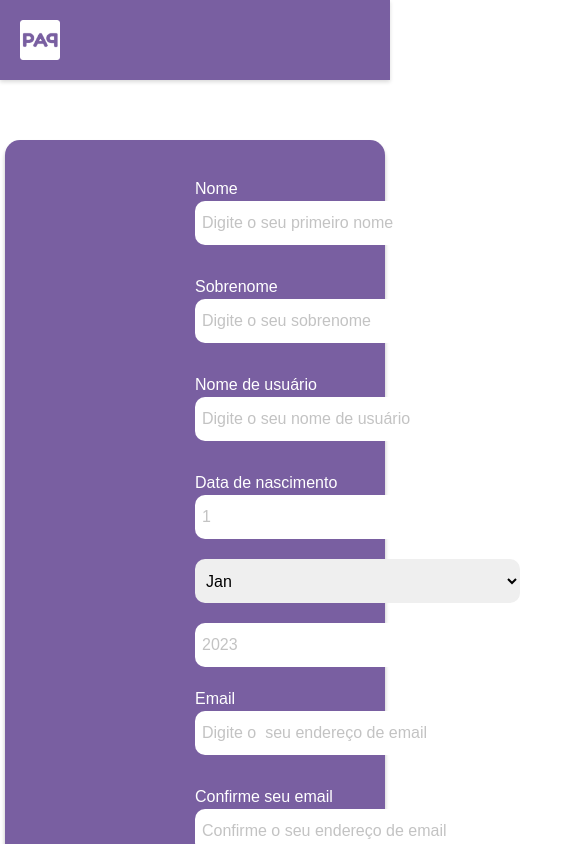
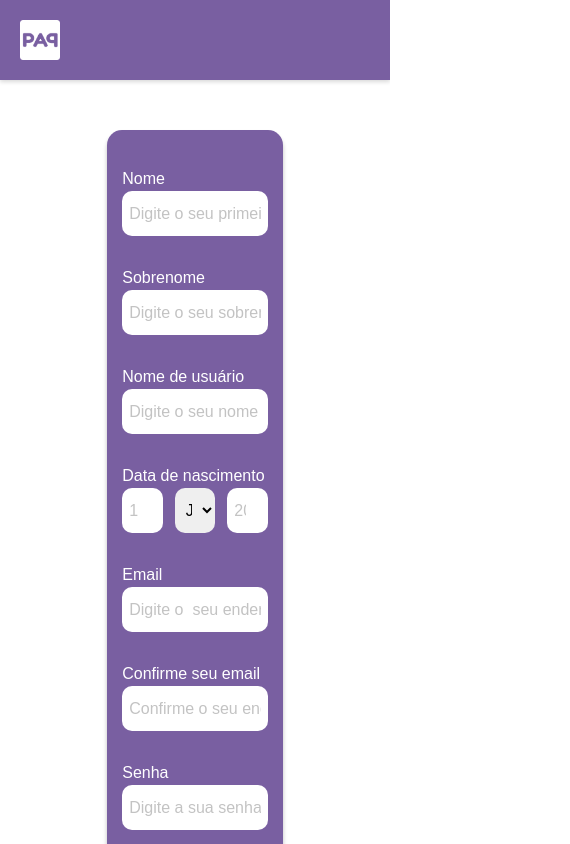
Before and after one commit to Post-and-Play/bullet-bill, a React (Create React App) app: page /cadastro in a window 390 px wide. Shown: the top 844 px of the page, 570 px wide, since content can reach past the window. Built offline with nearby package versions, Linux system fonts and the light colour scheme.

Commit message:
Correção responsividade

```diff
--- a/src/Cadastro.css
+++ b/src/Cadastro.css
@@ -1,35 +1,90 @@
 /* Classes */
+.cadastro__page-container {
+    /* width: 100vw; */
+    /* height: 100vh; */
+    display: flex;
+    justify-content: center;
+    align-items: center;
+}
+
 .labelCadastro {
     margin-bottom: 0rem;
+    /* width: 50%; */
 }
 
 .cadastro {
+    margin-top: 50px;
     background-color: #795FA1;
     height: auto;
-    width: 53.375rem;
-    margin: 60px auto;
+    width: 50%;
+    /* position: absolute; */
+    left: 0;
+    right: 0;
+    /* margin: 60px auto; */
     padding: 2.3125rem 0.9375rem;
     border-radius: 0.9375rem;
     color: #fff;
     display: flex;
-    flex-direction: row;
+    flex-direction: row !important;
     box-shadow: 0rem 0.25rem 0.25rem rgba(0, 0, 0, 0.25);
+    box-sizing: border-box;
 }
 
-.container {
+.cadastro__container {
     height: 100%;
-    text-align: start !important;
+    width: 100%;
+    text-align: start;
+    display: flex;
+    flex-wrap: wrap;
+    flex-direction: column;
+    box-sizing: border-box;
+    /* justify-content: space-between; */
+}
+
+.cadastro__row-container {
+    display: flex;
+    flex-wrap: wrap;
+    flex-direction: row;
+    justify-content: space-between;
+    width: 100%;
+}
+
+.cadastro__input-container {
+    display: flex;
+    flex-grow: 0;
+    flex-basis: 1;
+    flex-direction: column;
+    width: 45%;
+}
+
+.cadastro__data-container {
+    display: flex;
+    flex-direction: column;
+    /* width: 100%; */
+}
+
+.cadastro__data-container {
+    display: flex;
+    flex-direction: column;
+    width: 45%;
+}
+
+.cadastro__select-data-container {
+    display: flex;
+    flex-direction: row;
+    /* flex-wrap: wrap; */
+    /* justify-content: space-between; */
 }
 
 .inputCadastro {
     border: none;
     outline: none;
     height: 45px;
-    width: 23.4375rem;
+    width: 100%;
     border-radius: 0.625rem;
     border-color: transparent;
     margin-bottom: 1.875rem;
-    margin-right: 3.125rem;
+    /* margin-right: 3.125rem; */
     padding: 0.4375rem;
     white-space: nowrap;
 }
@@ -39,7 +94,7 @@
 }
 
 .inputData {
-    width: 7.0625rem;
+    /* width: 7.0625rem; */
     margin-right: 1.125rem;
 }
 
@@ -63,8 +118,10 @@
 
 .cadastro__botao-container {
     display: flex;
+    flex-wrap: wrap;
     flex-direction: row;
     justify-content: space-between;
+    width: 100%;
 }
 
 .cadastro__botao {
@@ -192,79 +249,38 @@
 }
 
 /* Media Queries */
-/* Celular */
-@media(max-width: 767px) {
+
+/* Tablet */
+@media(max-width: 1024px) {
     .cadastro {
-        display: flex;
+        width: 45vw;
+        margin-bottom: 3.125rem;
+        justify-content: center;
+    }
+
+    .cadastro__row-container {
         flex-direction: column;
-        width: 23.75rem;
-        height: 72.75rem;
-        margin-bottom: 3.125rem;
+        /* align-items: center; */
+    }
+
+    .cadastro__input-container {
+        width: 100%;
     }
 
     .inputCadastro {
-        height: 2.75rem;
-        width: 20.3125rem;
+        width: 100%;
     }
 
-    select.inputCadastro {
-        height: 2.75rem;
-        width: 20.3125rem;
+    .cadastro__data-container {
+        width: 100%;
+    }
+
+    .cadastro__select-data-container {
+        justify-content: space-between;
     }
 
     .inputData {
-        margin-bottom: 1.25rem;
-    }
-
-    .cadastro__botao-container {
-        flex-direction: column;
-    }
-
-    .cadastro__botao {
-        width: 100%;
-    }
-
-    .cadastro__btnVoltar {
-        margin-bottom: 1.875rem;
-        font-weight: 500;
-    }
-
-    .blob {
-        display: none;
-    }
-
-    .termosUso {
-        position: fixed;
-        top: 0;
-        bottom: 0;
-        left: 0;
-        right: 0;
-        margin: auto;
-        width: 25rem;
-        height: 70%;
-        padding: 1.25rem;
-        /* margin-top: 4.6875rem; */
-    }
-
-    .termosUso_texto {
-        padding: 1.0625rem;
-        /* height: 94%; */
-    }
-}
-
-/* Tablet */
-@media(min-width: 768px) and (max-width: 991px) {
-    .cadastro {
-        width: 46.875rem;
-        margin-bottom: 3.125rem;
-    }
-
-    .inputCadastro {
-        width: 20rem;
-    }
-
-    .inputData {
-        width: 6.1688rem;
+        width: 30%;
         margin-right: 0.75rem;
     }
 
@@ -278,7 +294,13 @@
         width: 18.3rem;
     }
 
+    .cadastro__botao {
+        width: 100%;
+        margin-bottom: 50px;
+    }
+
     .termosUso {
+        position: fixed;
         width: 40.625rem;
         height: 39.375rem;
         padding: 1.25rem;
--- a/src/Cadastro.js
+++ b/src/Cadastro.js
@@ -99,22 +99,27 @@ const Cadastro = () => {
     return (
         <div>
             <Navbar hideSearchbar={true} />
+            <div className="cadastro__page-container">
                 <form className='cadastro'>
-                <div className="container">
-                    <label>
+                    <div className="cadastro__container">
+                        <div className="cadastro__row-container">
+                            <label className='cadastro__input-container'>
                                 <p className='labelCadastro'>Nome</p>
                                 <input className='inputCadastro' placeholder='Digite o seu primeiro nome' type="text" name="name" value={nomeInput} onChange={(e) => handleInputChange(e, setNomeInput)} />
                             </label>
-                    <label>
+                            <label className='cadastro__input-container'>
                                 <p className='labelCadastro'>Sobrenome</p>
                                 <input className='inputCadastro lastInput' placeholder='Digite o seu sobrenome' type="text" name="name" value={sobrenomeInput} onChange={(e) => handleInputChange(e, setSobrenomeInput)} />
                             </label>
-                    <label>
+                        </div>
+                        <div className="cadastro__row-container">
+                            <label className='cadastro__input-container'>
                                 <p className='labelCadastro'>Nome de usuário</p>
                                 <input className='inputCadastro' placeholder='Digite o seu nome de usuário' type="text" name="username" value={nomeUserInput} onChange={(e) => handleInputChange(e, setNomeUserInput)} />
                             </label>
-                    <label>
+                            <label className='cadastro__data-container'>
                                 <p className='labelCadastro'>Data de nascimento</p>
+                                <div className="cadastro__select-data-container">
                                     <input className='inputCadastro inputData inputDia' placeholder='1' type="number" name='dia' value={diaInput} onChange={(e) => handleInputChange(e, setDiaInput)} ></input>
                                     <select className='inputCadastro inputData inputMes' placeholder='Jan' name="mes" id="mes">
                                         <option value="Janeiro">Jan</option>
@@ -131,23 +136,29 @@ const Cadastro = () => {
                                         <option value="Dezembro">Dez</option>
                                     </select>
                                     <input className='inputCadastro inputData inputAno lastInput' placeholder='2023' type="number" name='ano' value={anoInput} onChange={(e) => handleInputChange(e, setAnoInput)} ></input>
+                                </div>
                             </label>
-                    <label>
+                        </div>
+                        <div className="cadastro__row-container">
+                            <label className='cadastro__input-container'>
                                 <p className='labelCadastro'>Email</p>
                                 <input className='inputCadastro' placeholder='Digite o  seu endereço de email' type="email" name="email" value={emailInput} onChange={(e) => handleInputChange(e, setEmailInput)} />
                             </label>
-                    <label>
+                            <label className='cadastro__input-container'>
                                 <p className='labelCadastro'>Confirme seu email</p>
                                 <input className='inputCadastro lastInput' placeholder='Confirme o seu endereço de email' type="email" name="emailC" value={confirmEmailInput} onChange={(e) => handleInputChange(e, setConfirmEmailInput)} />
                             </label>
-                    <label>
+                        </div>
+                        <div className="cadastro__row-container">
+                            <label className='cadastro__input-container'>
                                 <p className='labelCadastro'>Senha</p>
                                 <input className='inputCadastro' placeholder='Digite a sua senha' type="password" name="senha" value={senhaInput} onChange={(e) => handleInputChange(e, setSenhaInput)} />
                             </label>
-                    <label>
+                            <label className='cadastro__input-container'>
                                 <p className='labelCadastro'>Confirme sua senha</p>
                                 <input className='inputCadastro lastInput' placeholder='Confirme a sua senha' type="password" name="senhaC" value={confirmSenhaInput} onChange={(e) => handleInputChange(e, setConfirmSenhaInput)} />
                             </label>
+                        </div>
                         <div className="row">
                             <label>
                                 <input className='termos termosCB' type="checkbox" name="name" checked={isChecked} onChange={handleCheckboxChange} />
@@ -159,7 +170,8 @@ const Cadastro = () => {
                             <button className='cadastro__botao cadastro__btnCadastrar' type="submit" value="Cadastrar" onClick={handleButtonClick} >Cadastrar</button>
                         </div>
                     </div>
-            </form>
+                </form >
+            </div>
             {termsBox &&
                 <div className="container termosUso__container">
                     <div className="termosUso">
@@ -209,7 +221,7 @@ const Cadastro = () => {
             {emailIgualPopup && <div className='cadastro__camposPopup'>Os emails devem ser iguais!</div>}
             {senhaIgualPopup && <div className='cadastro__camposPopup'>As senhas devem ser iguais!</div>}
             {termosPopup && <div className='cadastro__camposPopup'>Os termos de uso devem ser aceitos!</div>}
-        </div>
+        </div >
     )
 }
 
--- a/src/Home.css
+++ b/src/Home.css
@@ -61,7 +61,7 @@
 }
 
 .custom-container {
-    /* margin-top: 20px; */
+    margin-top: 100px;
     /* width: 100%; */
     max-width: 100%;
     /* Largura máxima personalizada */
--- a/src/Login.css
+++ b/src/Login.css
@@ -2,12 +2,18 @@
     margin-bottom: 59px;
 }  */
 
+.login,
+.destaqueContainer {
+    margin-top: 50px;
+}
+
 .login__container {
     display: flex;
+    flex-direction: column;
     justify-content: space-between;
-    margin-top: 60px;
-    height: 100vh;
-    width: 100vw;
+    /* margin-top: 60px; */
+    /* height: 100vh; */
+    width: 100%;
 }
 
 .login-page__container {
@@ -54,7 +60,7 @@
     color: #fff;
     border-radius: 0.9375rem;
     width: 28.75rem;
-    height: 40.625rem;
+    height: auto;
     float: right;
     margin-right: 6.25rem;
     margin-bottom: 8.75rem;
@@ -224,6 +230,7 @@
         left: 0;
         right: 0;
         margin: auto;
+        margin-top: 50px;
         position: absolute;
     }
 
--- a/src/Login.js
+++ b/src/Login.js
@@ -46,7 +46,7 @@ const Login = () => {
                         </p>
                     </div>
                     <form className='login'>
-                        <div className="container">
+                        <div className="login__container">
                             <label className='labelContainer'>
                                 <p className='textoInput'>Email</p>
                                 <input className='inputLogin' placeholder='Digite o seu email' type="email" value={emailInput} onChange={(e) => handleInputChange(e, setEmailInput)} />
--- a/src/Perfil.js
+++ b/src/Perfil.js
@@ -17,6 +17,7 @@ import FotoPerfil from './image/perfil-cleber.png'
 
 import Stray from './icons/Render background/icon-Stray.png'
 import Valorant from './icons/Render background/icon - valorant.png'
+import NeonWhite from './icons/Render background/icon - Neon White.png'
 
 import { FaUserPlus, FaCheck } from 'react-icons/fa';
 import { FontAwesomeIcon } from '@fortawesome/react-fontawesome';
@@ -158,11 +159,11 @@ const Perfil = () => {
                         <div className="perfil-post-container__foto-content">
                             <div className='perfil-post-card-post__foto-container'>
                                 <a href="">
-                                    <img src={FotoPerfil} alt="Foto jogo" className="perfil-post-card__foto" />
+                                    <img src={NeonWhite} alt="Foto jogo" className="perfil-post-card__foto" />
                                 </a>
                             </div>
                             <div className='perfil-post-card__content-container'>
-                                <h3 className='perfil-post-card__game perfil-post__content'>Dragon Ball Z Kakarot</h3>
+                                <h3 className='perfil-post-card__game perfil-post__content'>Neon White</h3>
                                 <div className="perfil-post-card__nota perfil-post__content">7</div>
                             </div>
                         </div>
--- a/src/RecuperarSenha.css
+++ b/src/RecuperarSenha.css
@@ -2,7 +2,7 @@
     background-color: #795FA1;
     left: 0;
     right: 0;
-    margin: auto;
+    margin: 50px auto;
     position: absolute;
     border-radius: 0.9375rem;
     width: 30rem;
@@ -55,6 +55,7 @@
     left: 0;
     right: 0;
     margin: auto;
+    margin-top: 50px;
     background-color: #633F9A;
     border-radius: 10px;
     color: white;
--- a/src/RedefinirSenha.css
+++ b/src/RedefinirSenha.css
@@ -4,7 +4,7 @@
     left: 0;
     right: 0;
     position: absolute;
-    margin: auto;
+    margin: 50px auto;
     background-color: #795FA1;
     padding: 3.125rem 1.875rem;
     border-radius: 0.9375rem;
@@ -32,6 +32,7 @@
 .btnVoltar,
 .btnRedefinir {
     width: 40%;
+    height: 50px;
     display: flex;
     align-items: center;
     justify-content: center;
```
Lines whose indentation alone changed are shown as unchanged.
